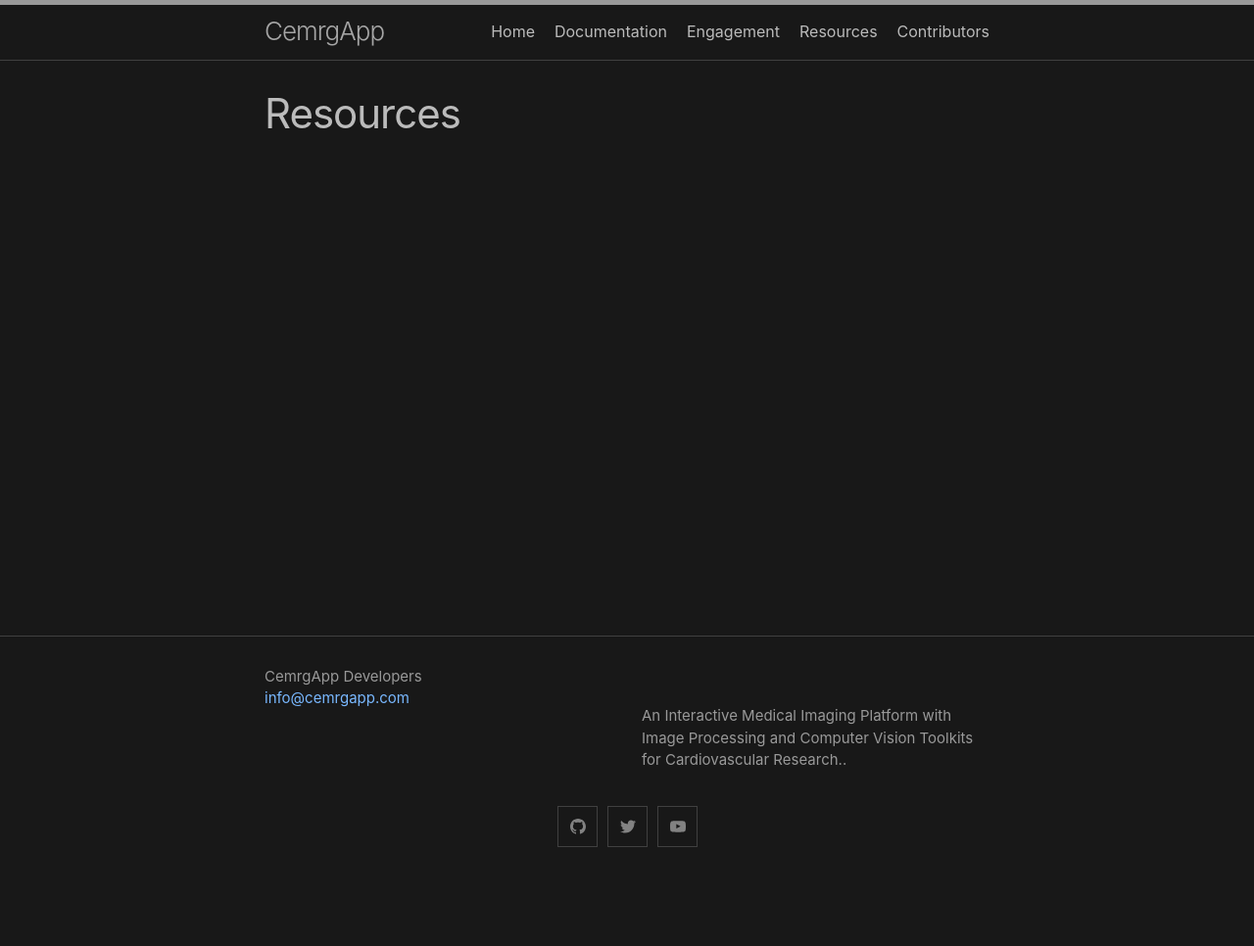
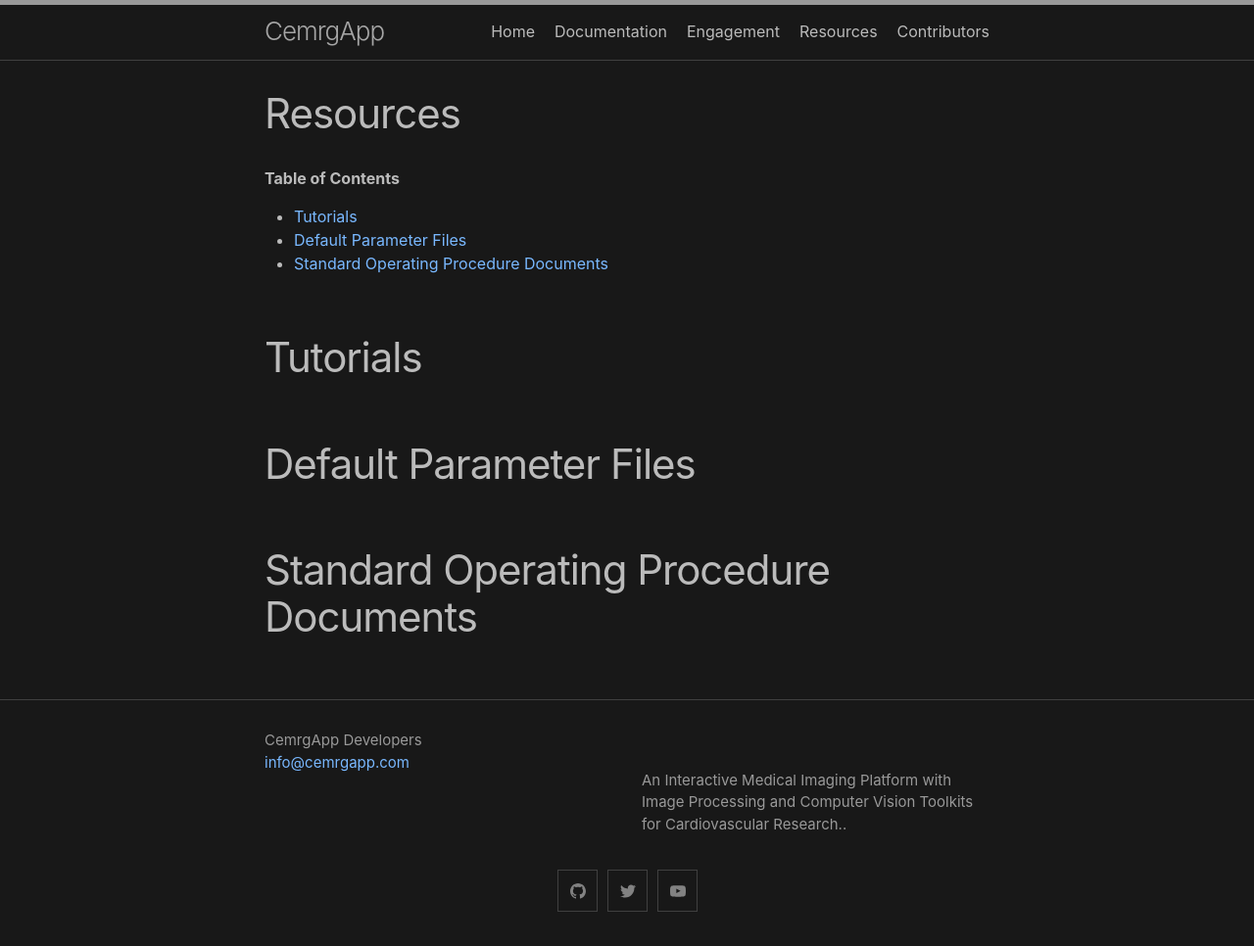
Before and after one commit to OpenHeartDevelopers/CemrgApp, a Jekyll site: the page built from resources.md, in a window 1280 px wide. Shown: the whole page at 98% size. Built offline with Jekyll 4.4.1, drawn with Linux system fonts in a browser that asks for light colours; before the commit the page ends 900 px from its top, so only the background shows below that.

Commit message:
resources-skeleton

```diff
--- a/resources.md
+++ b/resources.md
@@ -3,3 +3,17 @@
 title: Resources
 permalink: /resources/
 ---
+<!-- markdown-toc start - Don't edit this section. Run M-x markdown-toc-refresh-toc on emacs -->
+**Table of Contents**
+
+- [Tutorials](#tutorials)
+- [Default Parameter Files](#default-parameter-files)
+- [Standard Operating Procedure Documents](#standard-operating-procedure-documents)
+
+<!-- markdown-toc end -->
+
+# Tutorials
+
+# Default Parameter Files
+
+# Standard Operating Procedure Documents
```
